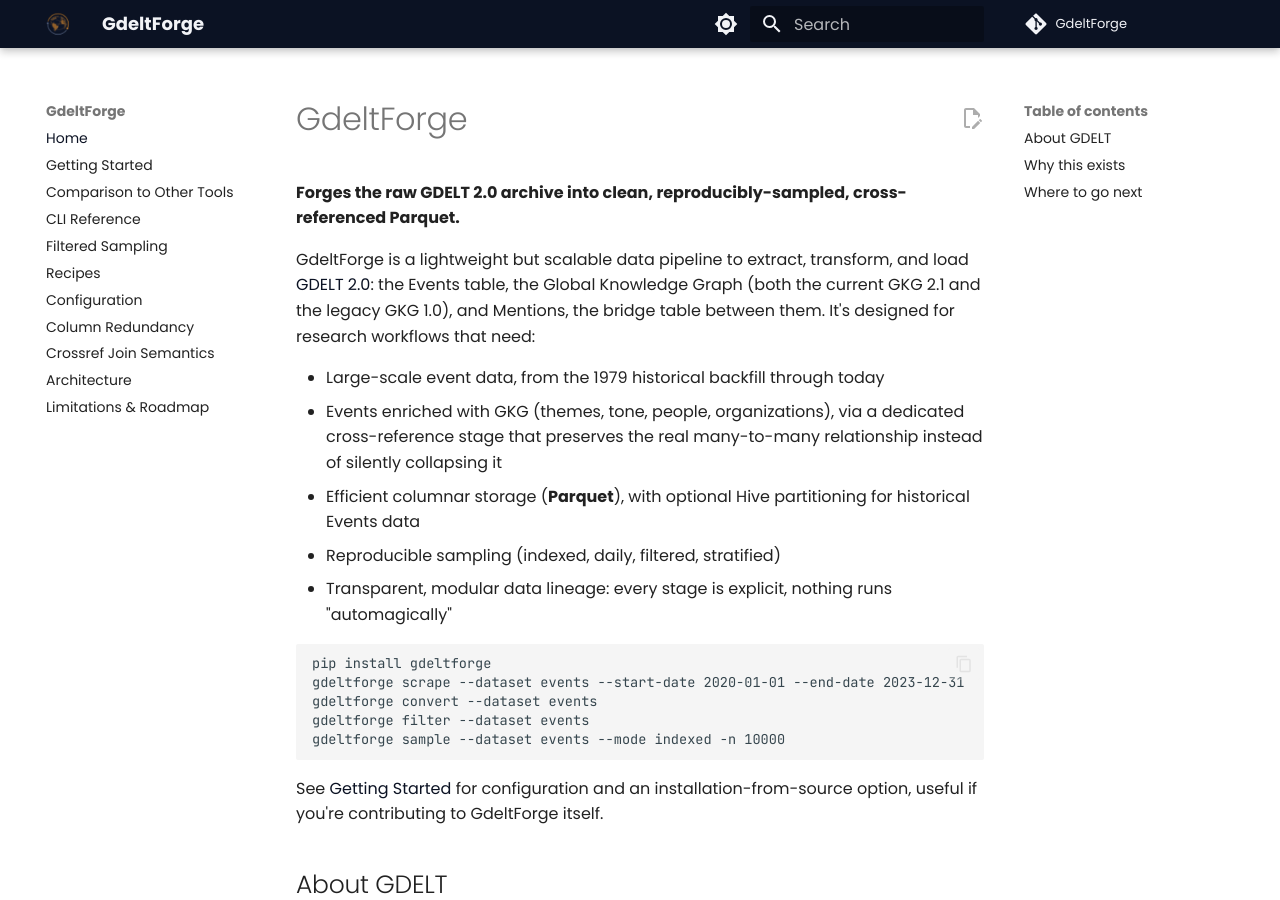
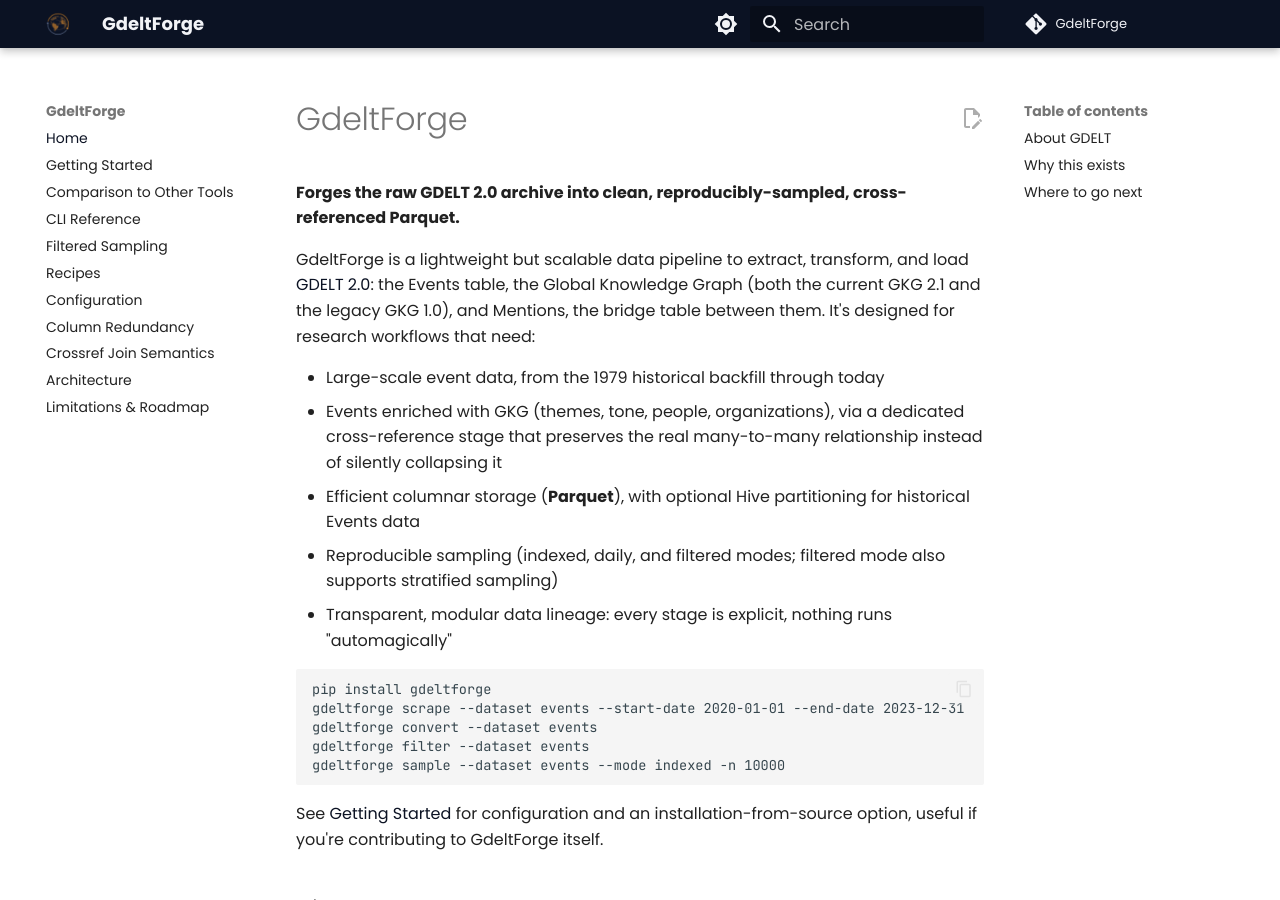
Before and after one commit to Vinicius-Teixeirac/GdeltForge, an MkDocs documentation site: the page built from docs/index.md, in a window 1280 px wide and 900 px high. Built offline with MkDocs 1.6.1 and Material for MkDocs 9.7.7, drawn with Linux system fonts in a browser that asks for light colours; comment, search, counter and statistics services are not loaded.

Commit message:
docs: stop describing stratified sampling as a fourth peer mode
--mode only ever accepts indexed/daily/filtered, confirmed directly
against the CLI source; --stratify/--n-per-group are separate flags
that only apply within --mode filtered, the CLI's own help text
already says so ("filtered mode only"). The README (twice) and
docs/index.md, docs/comparison.md, and docs/limitations-and-roadmap.md
all listed it as a fourth item alongside the three real modes instead.

Every other real mention (cli-reference.md, filtered-sampling.md,
recipes.md) already scoped it correctly; only these five needed fixing.

````diff
--- a/docs/index.md
+++ b/docs/index.md
@@ -7,7 +7,7 @@
 - Large-scale event data, from the 1979 historical backfill through today
 - Events enriched with GKG (themes, tone, people, organizations), via a dedicated cross-reference stage that preserves the real many-to-many relationship instead of silently collapsing it
 - Efficient columnar storage (**Parquet**), with optional Hive partitioning for historical Events data
-- Reproducible sampling (indexed, daily, filtered, stratified)
+- Reproducible sampling (indexed, daily, and filtered modes; filtered mode also supports stratified sampling)
 - Transparent, modular data lineage: every stage is explicit, nothing runs "automagically"
 
 ```
````
Also changed, not shown: CHANGELOG.md (+3 -0 lines), README.md (+2 -2 lines), docs/comparison.md (+1 -1 lines), docs/limitations-and-roadmap.md (+1 -1 lines).
